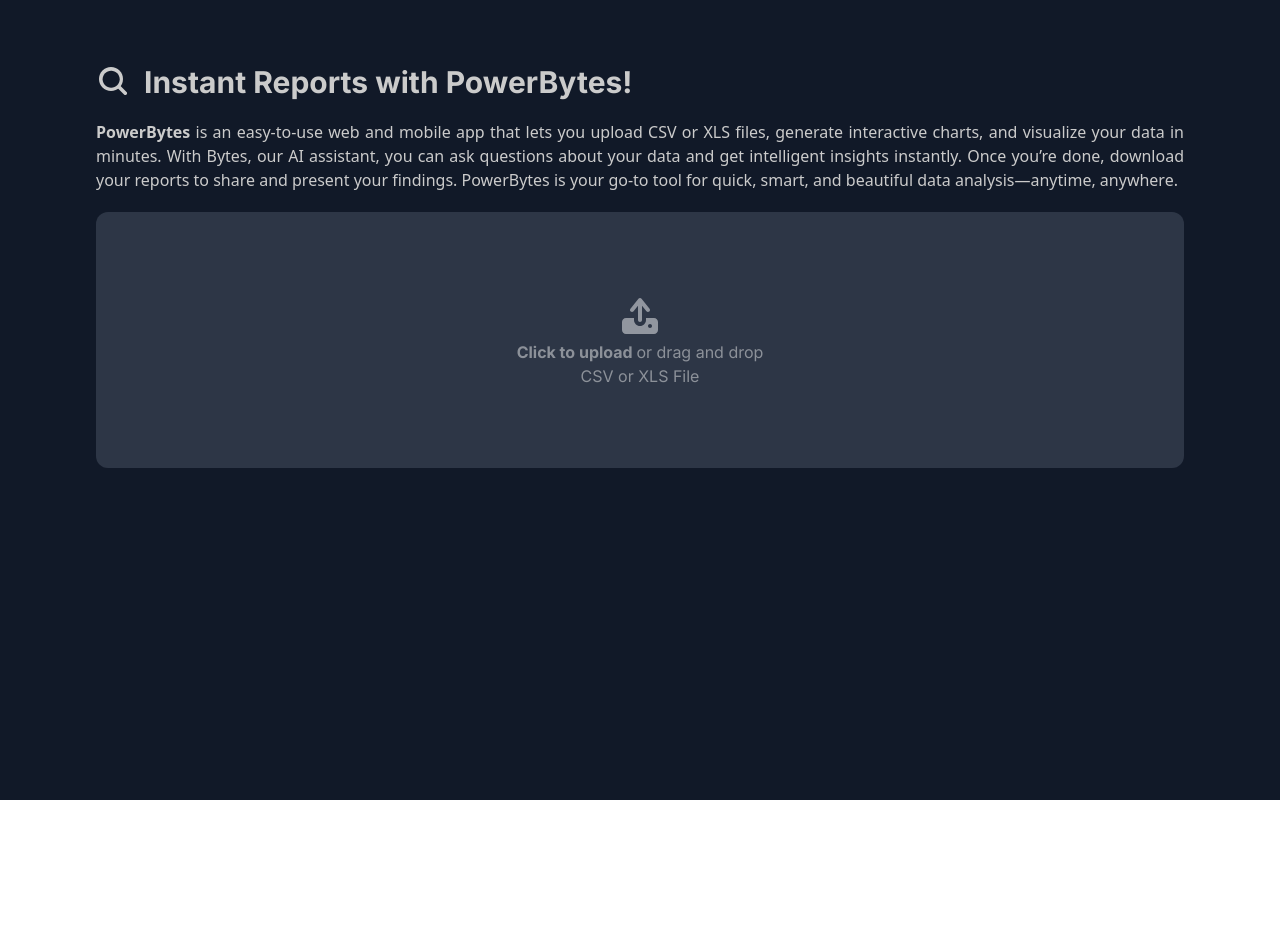
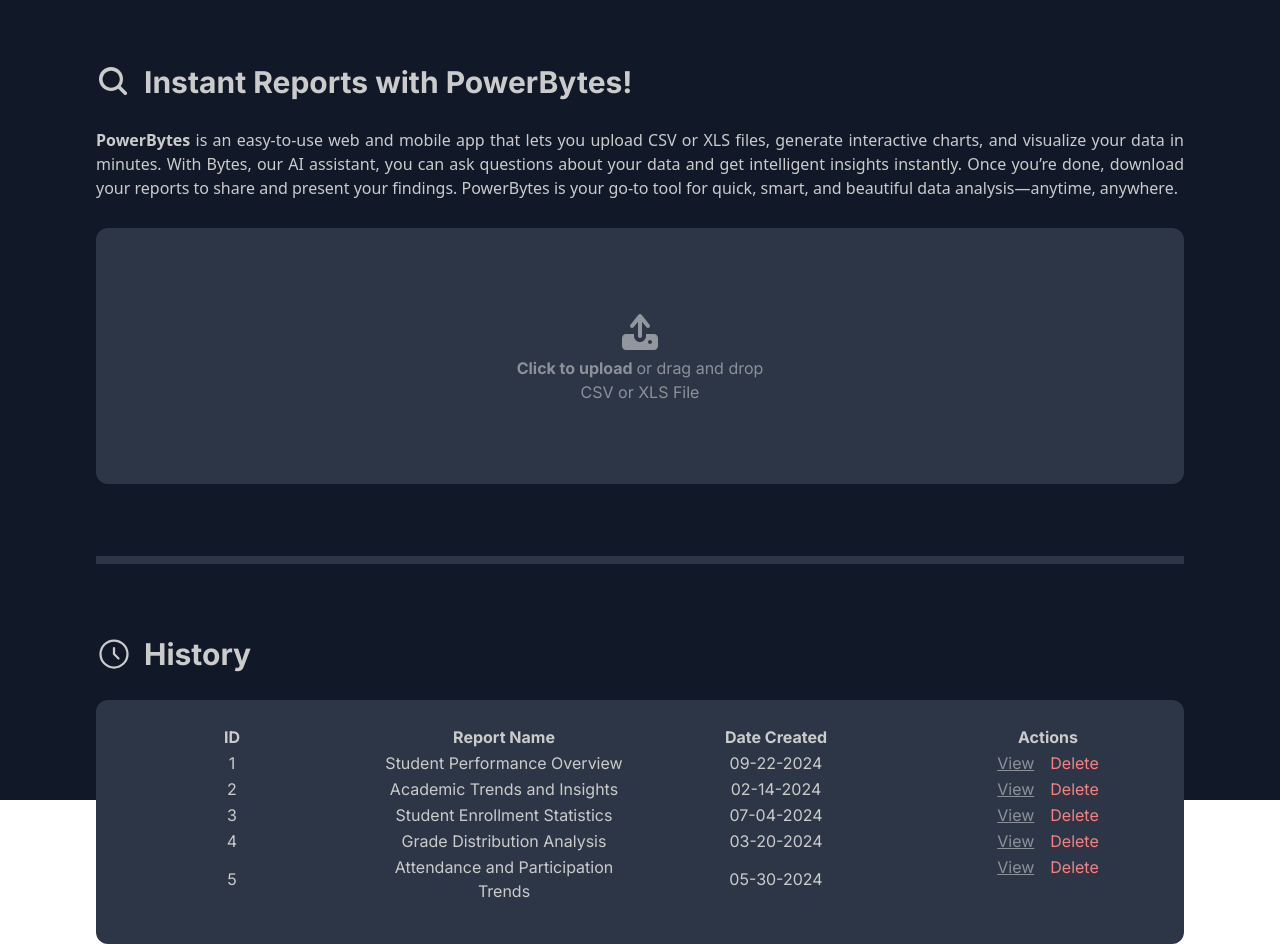
Before and after one commit to chaaals/da-project-frontend, a React (Vite) app: page / in a window 1280 px wide. Before the commit the page ends 800 px from the top, so only its background shows below. Built offline with nearby package versions, Linux system fonts and the light colour scheme.

Commit message:
Initial layout for History in Home Page

```diff
--- /dev/null
+++ b/src/components/Table.jsx
@@ -0,0 +1,34 @@
+import React from 'react';
+import Button from './Button';
+
+const Table = ({data}) => {
+  return (
+    <section className="w-full overflow-x-auto pb-4">
+        <table className="table-fixed min-w-[700px] w-full text-center text-textPrimary">
+            <thead>
+            <tr className="font-inter">
+                <th>ID</th>
+                <th>Report Name</th>
+                <th>Date Created</th>
+                <th>Actions</th>
+            </tr>
+            </thead>
+            <tbody className='font-inter text-center'>
+            {data.map((row) => (
+                <tr key={row.id}>
+                    <td>{row.id}</td>
+                    <td>{row.name}</td>
+                    <td>{row.date}</td>
+                    <td className='flex gap-4 justify-center'>
+                        <Button onclick={null} style="font-inter text-textSecondary underline">View</Button>
+                        <Button onclick={null} style="font-inter text-red-400">Delete</Button>
+                    </td>
+                </tr>
+            ))}
+            </tbody>
+        </table>
+    </section>
+  );
+}
+
+export default Table;
--- a/src/pages/Home.jsx
+++ b/src/pages/Home.jsx
@@ -1,9 +1,24 @@
 import React, { useRef, useContext } from "react";
 import AppContext from "../context/app";
 import Button from "../components/Button";
+import Table from "../components/table";
 
 function Home() {
   // const { greet } = useContext(AppContext);
+
+  // dummy data for table
+  const report_data = [
+    { id: 1, name: 'Student Performance Overview', date: '09-22-2024' },
+    { id: 2, name: 'Academic Trends and Insights', date: '02-14-2024' },
+    { id: 3, name: 'Student Enrollment Statistics', date: '07-04-2024' },
+    { id: 4, name: 'Grade Distribution Analysis', date: '03-20-2024' },
+    { id: 5, name: 'Attendance and Participation Trends', date: '05-30-2024' },
+    { id: 6, name: 'Demographic Breakdown of Students', date: '12-01-2023' },
+    { id: 7, name: 'Student Success and Retention Rates', date: '08-18-2024' },
+    { id: 8, name: 'Year-over-Year Academic Progress', date: '01-15-2024' },
+    { id: 9, name: 'Student Engagement and Interaction Metrics', date: '04-25-2024' },
+    { id: 10, name: 'Performance Comparison by Subject', date: '06-10-2024' },
+  ];
 
   const fileInputRef = useRef(null);
 
@@ -22,7 +37,8 @@ function Home() {
   };
 
   return (
-    <section className="flex-col space-y-5 w-full">
+    <section className="flex-col space-y-[72px]">
+      <section className="flex-col space-y-7 w-full">
         <header className="flex gap-3 text-textPrimary">
             <img src="./images/search.svg" alt="Search Icon" className="size-9"/>
             <h1 className="text-textPrimary text-3xl font-inter font-bold">Instant Reports with PowerBytes!</h1>
@@ -39,6 +55,17 @@ function Home() {
         </Button>
         <input type="file" accept=".csv, .xls, .xlsx" ref={fileInputRef} style={{ display: 'none' }} onChange={handleFileChange} />
       </section>
+      <div className="h-2 bg-colorSecondary"></div>
+      <section className="flex-col space-y-7 w-full">
+        <header className="flex gap-3 text-textPrimary">
+          <img src="./images/history.svg" alt="History Icon" className="size-9"/>
+          <h1 className="text-textPrimary text-3xl font-inter font-bold">History</h1>
+        </header>
+        <div className="h-fit bg-colorSecondary rounded-xl py-6">
+          <Table data={report_data.slice(0,5)}/>
+        </div>
+      </section>
+    </section>
   );
 }
 
```
Also changed, not shown: public/images/history.svg (added). Lines whose indentation alone changed are shown as unchanged.
